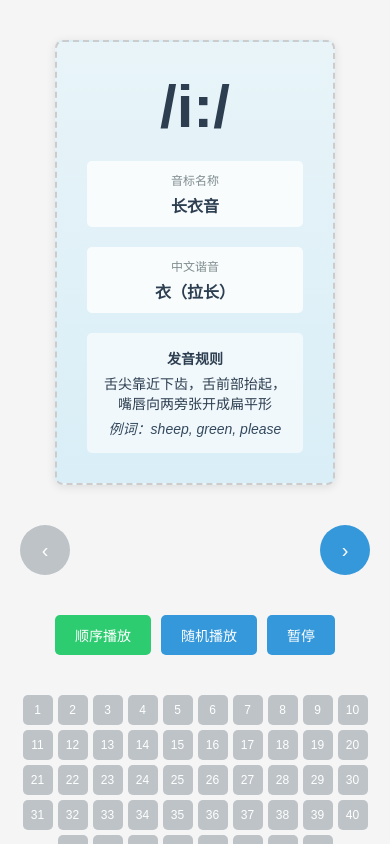
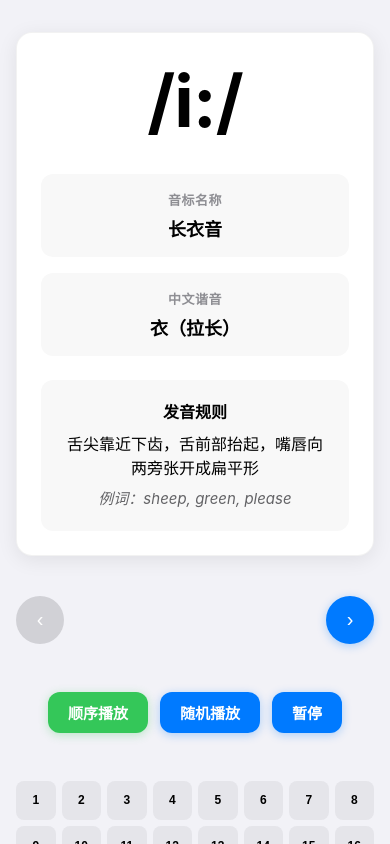
Before and after one commit to cpluser09/ipa-cards-web, a website: page index.html in a window 390 px wide. Both pictures are taken after a click on the button "顺序播放". Shown: the top 844 px of the page. Drawn offline with Linux system fonts and the light colour scheme.

Commit message:
优化UI以符合Apple HIG要求并适配iPad布局

```diff
--- a/app.js
+++ b/app.js
@@ -57,10 +57,10 @@ const ipaData = {
 // 将元音和辅音合并成一个数组
 const allCards = [...ipaData.vowels, ...ipaData.consonants];
 
-// 状态变量
-let currentIndex = 0;
-let playbackMode = 'sequential'; // 'sequential', 'random', 'paused'
-let playbackInterval = null;
+// 状态变量（全局作用域，以便调试和测试）
+window.currentIndex = 0;
+window.playbackMode = 'paused'; // 'sequential', 'random', 'paused'
+window.playbackInterval = null;
 
 // DOM元素
 const phoneticSymbol = document.getElementById('phoneticSymbol');
@@ -78,7 +78,7 @@ const indexSection = document.getElementById('indexSection');
 // 初始化页面
 function initPage() {
   // 渲染当前卡片
-  renderCard(currentIndex);
+  renderCard(window.currentIndex);
 
   // 渲染索引按钮
   renderIndexButtons();
@@ -164,24 +164,39 @@ function bindEvents() {
 
 // 上一张卡片
 function prevCard() {
-  if (currentIndex > 0) {
-    currentIndex--;
-    renderCard(currentIndex);
+  // 确保在暂停状态下不会自动播放
+  if (window.playbackMode !== "paused") {
+    pausePlayback();
+  }
+
+  if (window.currentIndex > 0) {
+    window.currentIndex--;
+    renderCard(window.currentIndex);
   }
 }
 
 // 下一张卡片
 function nextCard() {
-  if (currentIndex < allCards.length - 1) {
-    currentIndex++;
-    renderCard(currentIndex);
+  // 确保在暂停状态下不会自动播放
+  if (window.playbackMode !== "paused") {
+    pausePlayback();
+  }
+
+  if (window.currentIndex < allCards.length - 1) {
+    window.currentIndex++;
+    renderCard(window.currentIndex);
   }
 }
 
 // 跳转到指定索引
 function goToIndex(index) {
-  currentIndex = index;
-  renderCard(currentIndex);
+  // 确保在暂停状态下不会自动播放
+  if (window.playbackMode !== "paused") {
+    pausePlayback();
+  }
+
+  window.currentIndex = index;
+  renderCard(window.currentIndex);
 }
 
 // 设置播放模式
@@ -190,7 +205,7 @@ function setPlaybackMode(mode) {
   pausePlayback();
 
   // 设置新的播放模式
-  playbackMode = mode;
+  window.playbackMode = mode;
 
   // 更新按钮的激活状态
   updatePlaybackButtons(mode);
@@ -219,34 +234,34 @@ function updatePlaybackButtons(activeMode) {
 // 开始播放
 function startPlayback() {
   const interval = 3000; // 3秒切换一次卡片
-  playbackInterval = setInterval(() => {
-    if (playbackMode === "sequential") {
+  window.playbackInterval = setInterval(() => {
+    if (window.playbackMode === "sequential") {
       // 顺序播放
-      if (currentIndex < allCards.length - 1) {
+      if (window.currentIndex < allCards.length - 1) {
         nextCard();
       } else {
-        currentIndex = 0;
-        renderCard(currentIndex);
+        window.currentIndex = 0;
+        renderCard(window.currentIndex);
       }
-    } else if (playbackMode === "random") {
+    } else if (window.playbackMode === "random") {
       // 随机播放
       let randomIndex;
       do {
         randomIndex = Math.floor(Math.random() * allCards.length);
-      } while (randomIndex === currentIndex); // 避免重复
-      currentIndex = randomIndex;
-      renderCard(currentIndex);
+      } while (randomIndex === window.currentIndex); // 避免重复
+      window.currentIndex = randomIndex;
+      renderCard(window.currentIndex);
     }
   }, interval);
 }
 
 // 暂停播放
 function pausePlayback() {
-  if (playbackInterval) {
-    clearInterval(playbackInterval);
-    playbackInterval = null;
+  if (window.playbackInterval) {
+    clearInterval(window.playbackInterval);
+    window.playbackInterval = null;
   }
-  playbackMode = "paused";
+  window.playbackMode = "paused";
   updatePlaybackButtons("paused");
 }
 
--- a/index.html
+++ b/index.html
@@ -12,15 +12,17 @@
         }
 
         body {
-            font-family: 'Arial', sans-serif;
-            background-color: #f5f5f5;
+            font-family: -apple-system, BlinkMacSystemFont, 'Segoe UI', Roboto, Helvetica, Arial, sans-serif;
+            background-color: #f2f2f7;
             min-height: 100vh;
             display: flex;
             flex-direction: column;
+            -webkit-font-smoothing: antialiased;
+            -moz-osx-font-smoothing: grayscale;
         }
 
         .container {
-            max-width: 800px;
+            max-width: 1024px;
             margin: 0 auto;
             padding: 20px;
             flex: 1;
@@ -32,67 +34,74 @@
 
         .card {
             width: 80%;
-            max-width: 500px;
+            max-width: 600px;
             margin: 20px auto;
-            padding: 30px;
-            background: linear-gradient(to bottom, #e8f4f8, #d9eef7);
-            border: 2px dashed #ccc;
-            border-radius: 8px;
+            padding: 40px;
+            background: #ffffff;
+            border-radius: 16px;
             position: relative;
             text-align: center;
-            box-shadow: 0 2px 10px rgba(0, 0, 0, 0.1);
+            box-shadow: 0 4px 20px rgba(0, 0, 0, 0.08);
+            border: 1px solid rgba(0, 0, 0, 0.05);
         }
 
         .phonetic-symbol {
-            font-size: 80px;
+            font-size: 96px;
             font-weight: bold;
             text-align: center;
-            margin-bottom: 20px;
-            color: #2c3e50;
+            margin-bottom: 30px;
+            color: #000000;
+            letter-spacing: -1px;
         }
 
         .info-section {
             display: grid;
             grid-template-columns: 1fr 1fr;
-            gap: 20px;
-            margin-bottom: 20px;
+            gap: 24px;
+            margin-bottom: 24px;
         }
 
         .info-item {
-            background-color: rgba(255, 255, 255, 0.8);
-            padding: 10px;
-            border-radius: 5px;
+            background-color: #f8f8f8;
+            padding: 16px;
+            border-radius: 12px;
         }
 
         .info-label {
-            font-size: 12px;
-            color: #7f8c8d;
-            margin-bottom: 5px;
+            font-size: 13px;
+            color: #8e8e93;
+            margin-bottom: 6px;
+            font-weight: 600;
+            text-transform: uppercase;
+            letter-spacing: 0.5px;
         }
 
         .info-content {
-            font-size: 16px;
-            color: #2c3e50;
-            font-weight: bold;
+            font-size: 18px;
+            color: #000000;
+            font-weight: 600;
         }
 
         .pronunciation-section {
-            background-color: rgba(255, 255, 255, 0.6);
-            padding: 15px;
-            border-radius: 5px;
-            font-size: 14px;
-            color: #2c3e50;
+            background-color: #f8f8f8;
+            padding: 20px;
+            border-radius: 12px;
+            font-size: 16px;
+            color: #000000;
+            line-height: 1.5;
         }
 
         .pronunciation-title {
-            font-weight: bold;
-            margin-bottom: 5px;
+            font-weight: 600;
+            margin-bottom: 8px;
+            color: #000000;
         }
 
         .examples {
-            margin-top: 5px;
+            margin-top: 8px;
             font-style: italic;
-            color: #34495e;
+            color: #636366;
+            font-size: 15px;
         }
 
         .controls {
@@ -100,116 +109,181 @@
             justify-content: space-between;
             width: 80%;
             max-width: 500px;
-            margin: 20px auto;
+            margin: 24px auto;
         }
 
         .control-btn {
-            width: 50px;
-            height: 50px;
+            width: 56px;
+            height: 56px;
             border-radius: 50%;
-            background-color: #3498db;
+            background-color: #007aff;
             color: white;
             border: none;
-            font-size: 20px;
+            font-size: 24px;
             cursor: pointer;
-            transition: background-color 0.3s;
+            transition: background-color 0.3s, transform 0.2s;
+            box-shadow: 0 2px 10px rgba(0, 122, 255, 0.3);
         }
 
         .control-btn:hover {
-            background-color: #2980b9;
+            background-color: #0051d5;
+            transform: scale(1.05);
+        }
+
+        .control-btn:active {
+            transform: scale(0.95);
         }
 
         .control-btn:disabled {
-            background-color: #bdc3c7;
+            background-color: #d1d1d6;
             cursor: not-allowed;
+            transform: none;
+            box-shadow: none;
         }
 
         .playback-controls {
             display: flex;
             justify-content: center;
-            gap: 10px;
+            gap: 16px;
             width: 80%;
-            max-width: 500px;
-            margin: 20px auto;
+            max-width: 600px;
+            margin: 24px auto;
         }
 
         .playback-btn {
-            padding: 10px 20px;
-            border-radius: 5px;
-            background-color: #3498db;
+            padding: 12px 28px;
+            border-radius: 12px;
+            background-color: #007aff;
             color: white;
             border: none;
-            font-size: 14px;
+            font-size: 16px;
+            font-weight: 600;
             cursor: pointer;
-            transition: background-color 0.3s;
+            transition: background-color 0.3s, transform 0.2s;
+            box-shadow: 0 2px 10px rgba(0, 122, 255, 0.3);
         }
 
         .playback-btn:hover {
-            background-color: #2980b9;
+            background-color: #0051d5;
+            transform: translateY(-2px);
+        }
+
+        .playback-btn:active {
+            transform: translateY(0);
         }
 
         .playback-btn.active {
-            background-color: #2ecc71;
+            background-color: #34c759;
+            box-shadow: 0 2px 10px rgba(52, 199, 89, 0.3);
         }
 
         .index-section {
-            display: flex;
-            justify-content: center;
-            gap: 5px;
-            width: 80%;
-            max-width: 500px;
-            margin: 20px auto;
-            flex-wrap: wrap;
+            display: grid;
+            grid-template-columns: repeat(12, 1fr);
+            gap: 8px;
+            width: 90%;
+            max-width: 1000px;
+            margin: 24px auto;
         }
 
         .index-btn {
-            width: 30px;
-            height: 30px;
-            border-radius: 5px;
-            background-color: #bdc3c7;
-            color: white;
+            aspect-ratio: 1;
+            border-radius: 8px;
+            background-color: #e5e5ea;
+            color: #000000;
             border: none;
-            font-size: 12px;
+            font-size: 14px;
+            font-weight: 600;
             cursor: pointer;
-            transition: background-color 0.3s;
+            transition: background-color 0.3s, transform 0.2s;
+            display: flex;
+            align-items: center;
+            justify-content: center;
         }
 
         .index-btn:hover {
-            background-color: #95a5a6;
+            background-color: #d1d1d6;
+            transform: scale(1.05);
+        }
+
+        .index-btn:active {
+            transform: scale(0.95);
         }
 
         .index-btn.active {
-            background-color: #3498db;
+            background-color: #007aff;
+            color: white;
         }
 
         .footer {
             text-align: center;
-            padding: 10px;
-            background-color: #2c3e50;
-            color: white;
-            font-size: 12px;
+            padding: 16px;
+            background-color: #f2f2f7;
+            color: #8e8e93;
+            font-size: 14px;
+            border-top: 1px solid #e5e5ea;
         }
 
-        @media (max-width: 768px) {
-            .info-section {
-                grid-template-columns: 1fr;
+        @media (max-width: 600px) {
+            .container {
+                padding: 16px;
+            }
+
+            .card {
+                width: 100%;
+                padding: 24px;
+                margin: 16px auto;
             }
 
             .phonetic-symbol {
-                font-size: 60px;
+                font-size: 72px;
+            }
+
+            .info-section {
+                grid-template-columns: 1fr;
+                gap: 16px;
             }
 
             .controls {
                 width: 100%;
             }
 
+            .control-btn {
+                width: 48px;
+                height: 48px;
+                font-size: 20px;
+            }
+
             .playback-controls {
                 width: 100%;
+                gap: 12px;
                 flex-wrap: wrap;
             }
 
+            .playback-btn {
+                padding: 10px 20px;
+                font-size: 15px;
+            }
+
             .index-section {
+                grid-template-columns: repeat(8, 1fr);
+                gap: 6px;
                 width: 100%;
+            }
+
+            .index-btn {
+                font-size: 12px;
+            }
+        }
+
+        @media (min-width: 601px) and (max-width: 1024px) {
+            .index-section {
+                grid-template-columns: repeat(12, 1fr);
+                gap: 8px;
+            }
+
+            .index-btn {
+                font-size: 14px;
             }
         }
     </style>
```
Also changed, not shown: 2 other files.
